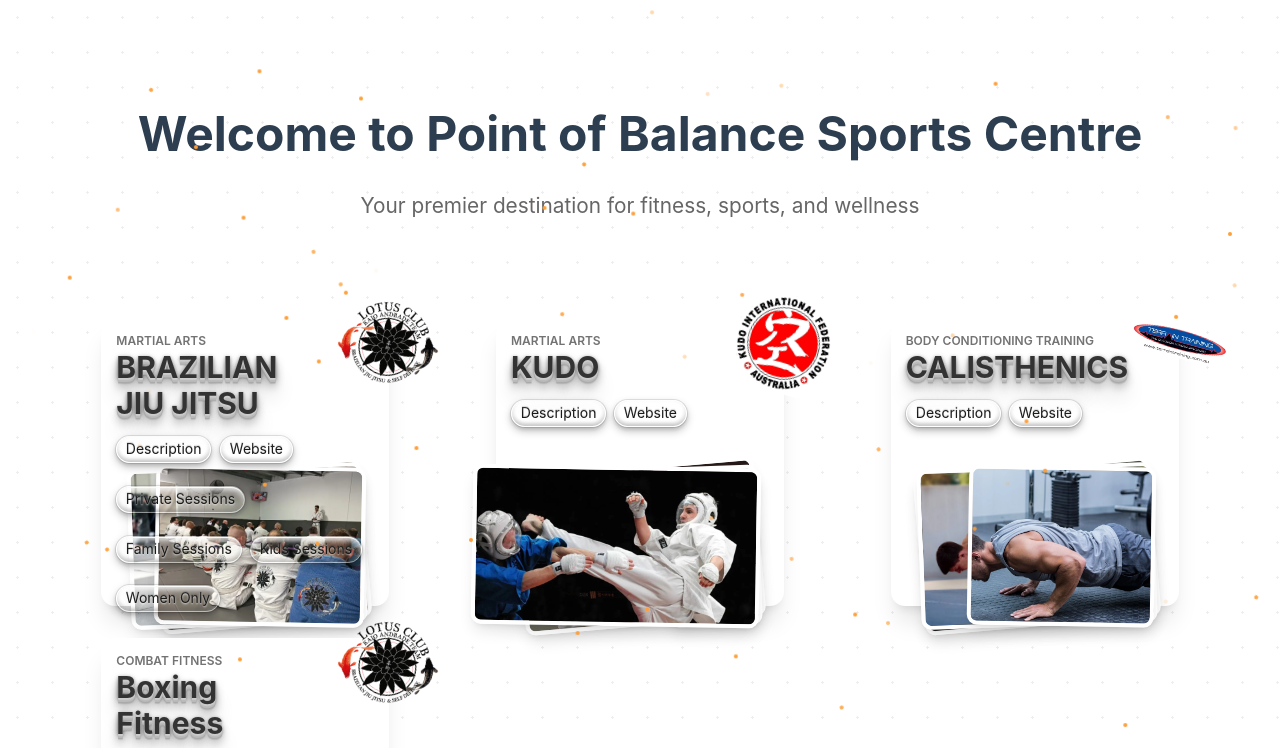
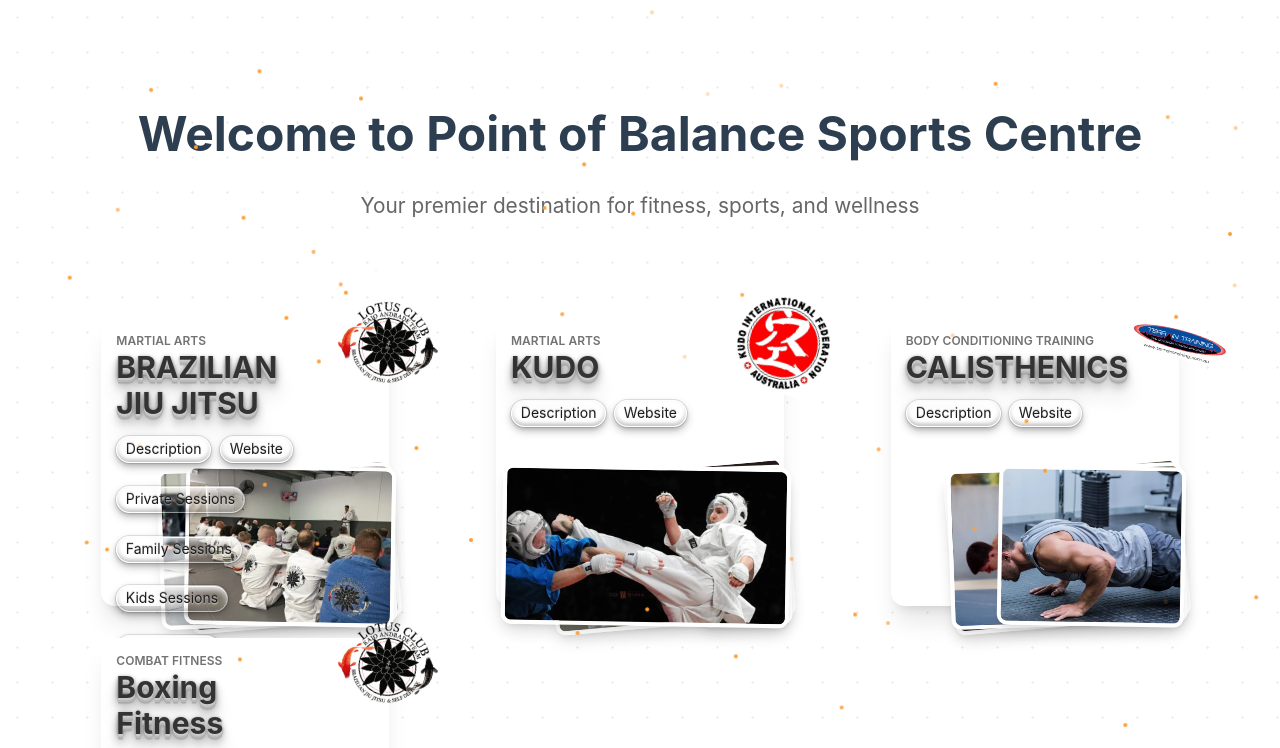
Before and after one commit to kaioe/pointofbalancesportscentre, a React (Vite) app: page / in a window 1280 px wide. Shown: the top 748 px of the page. Built offline with nearby package versions, Linux system fonts and the light colour scheme.

Commit message:
Layout tweak: pills in column under BJJ, shift photos right

```diff
--- a/src/components/image-showcase.jsx
+++ b/src/components/image-showcase.jsx
@@ -79,7 +79,8 @@
 			<div className="z-10 showcase-card-header">
 				<p className="text-xs font-semibold uppercase text-muted-foreground">{category}</p>
 				<h2 className="mt-1 text-3xl font-bold text-card-title otto">{title}</h2>
-				<div className="mt-2 flex gap-2 flex-wrap">
+				<div className="mt-2 flex flex-col items-start gap-2">
+					<div className="flex gap-2">
 						<button onClick={handleDescriptionClick} className="inline-block text-sm rounded-full cursor-pointer description-link-pill" type="button">
 							Description
 						</button>
@@ -88,6 +89,7 @@
 								Website
 							</button>
 						)}
+					</div>
 					{pills && pills.map((pill, i) => (
 						<button key={i} onClick={(e) => { e.stopPropagation(); if (onPillClick) onPillClick(pill); }} className="inline-block text-sm rounded-full cursor-pointer description-link-pill" type="button">
 							{pill.label}
--- a/src/components/image-showcase.scss
+++ b/src/components/image-showcase.scss
@@ -5,6 +5,10 @@
 }
 .showcase-card {
 	position: relative;
+	.showcase-image-stack-container {
+		/* Shift the photo stack slightly to the right */
+		right: -30px;
+	}
 	.showcase-card-header {
 		position: relative;
 		padding: 15px;
```
Lines whose indentation alone changed are shown as unchanged.
